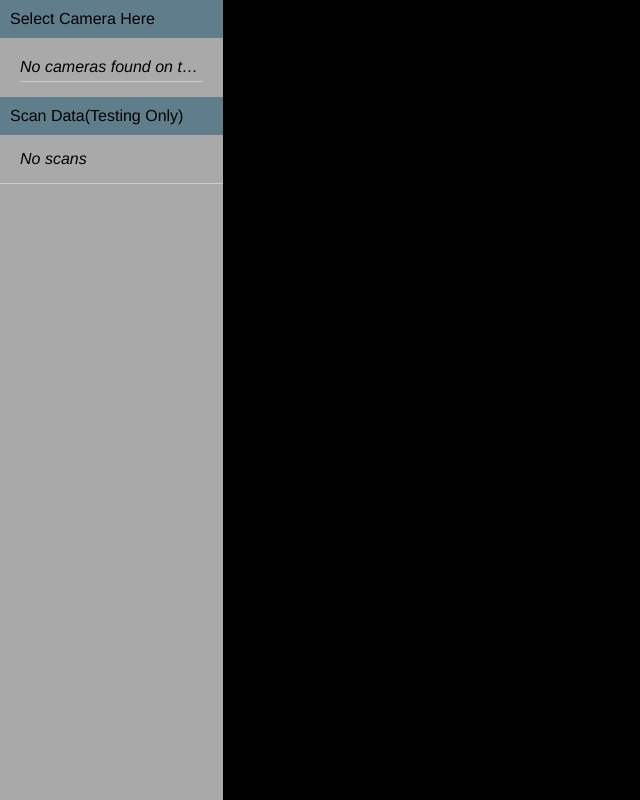
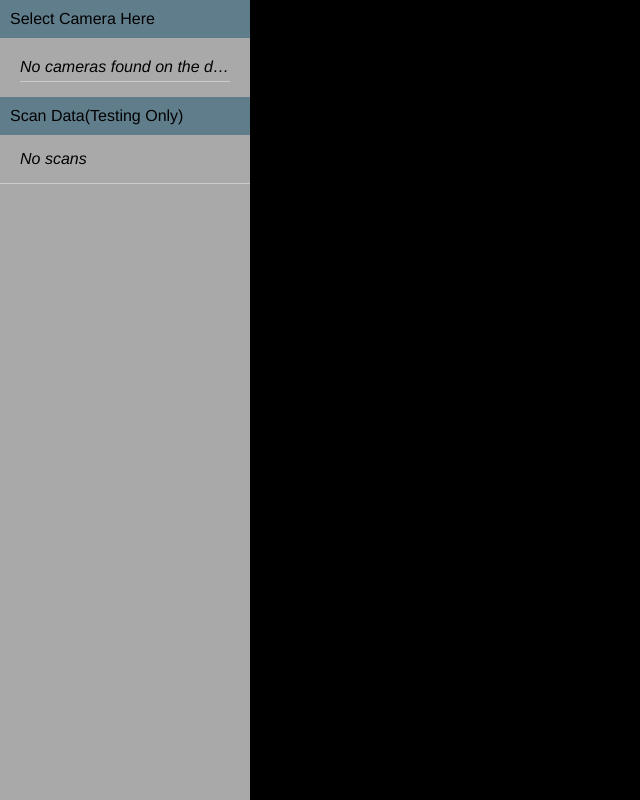
Before and after one commit to avanish269/QRHeroku, a PHP site: page / in a window 1280 px wide. Shown: the whole page, without its empty margins (0-640 px from the left). Run offline with PHP 8.4, Linux system fonts and the light colour scheme; some libraries are stand-ins or nearby versions.

Commit message:
Scale Change

```diff
--- a/src/css/qrscanner.css
+++ b/src/css/qrscanner.css
@@ -13,7 +13,7 @@
 }
 .listeditems{
   background: #A9A9A9;
-  min-width: 25px;
+  min-width: 250px;
   display: flex;
   flex-direction: column;
   justify-content: flex-start;
```
